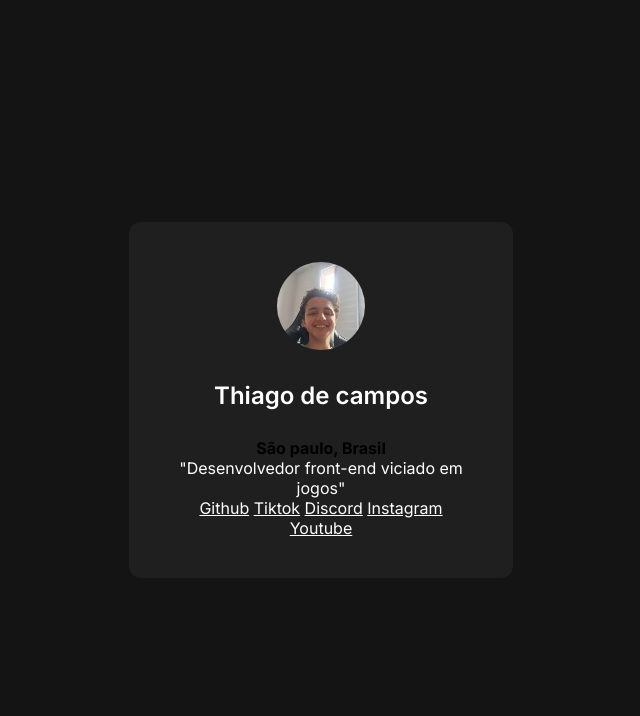
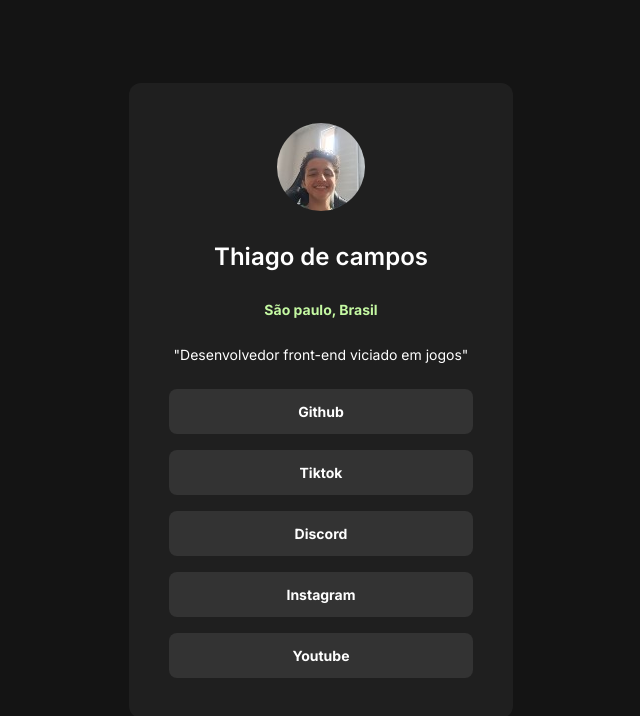
Before and after one commit to Thiagocampos11TIA/meus-links, a plain HTML site: page index.html in a window 1280 px wide. Shown: the whole page, without its empty margins (319-959 px from the left). Drawn offline with Linux system fonts and the light colour scheme.

Commit message:
desenvolvimento do CSS terminado

```diff
--- a/style.css
+++ b/style.css
@@ -37,6 +37,29 @@ div h1 {
     margin-bottom: 24px;
 }
 
+div strong {
+    color: #C4F8A2;
+    font-size: 14px;
+    line-height: 21px;
+}
+
 div p {
+    margin-block: 24px;
+    font-size: 14px;
+    line-height: 21px;
+}
 
+div a + a {
+    margin-top: 16px;
 }
+
+div a {
+    display: block;
+    text-decoration: none;
+    background-color: #333333;
+    padding: 12px;
+    border-radius: 8px;
+    font-weight: 700;
+    font-size: 14px;
+    line-height: 21px;
+}
```
